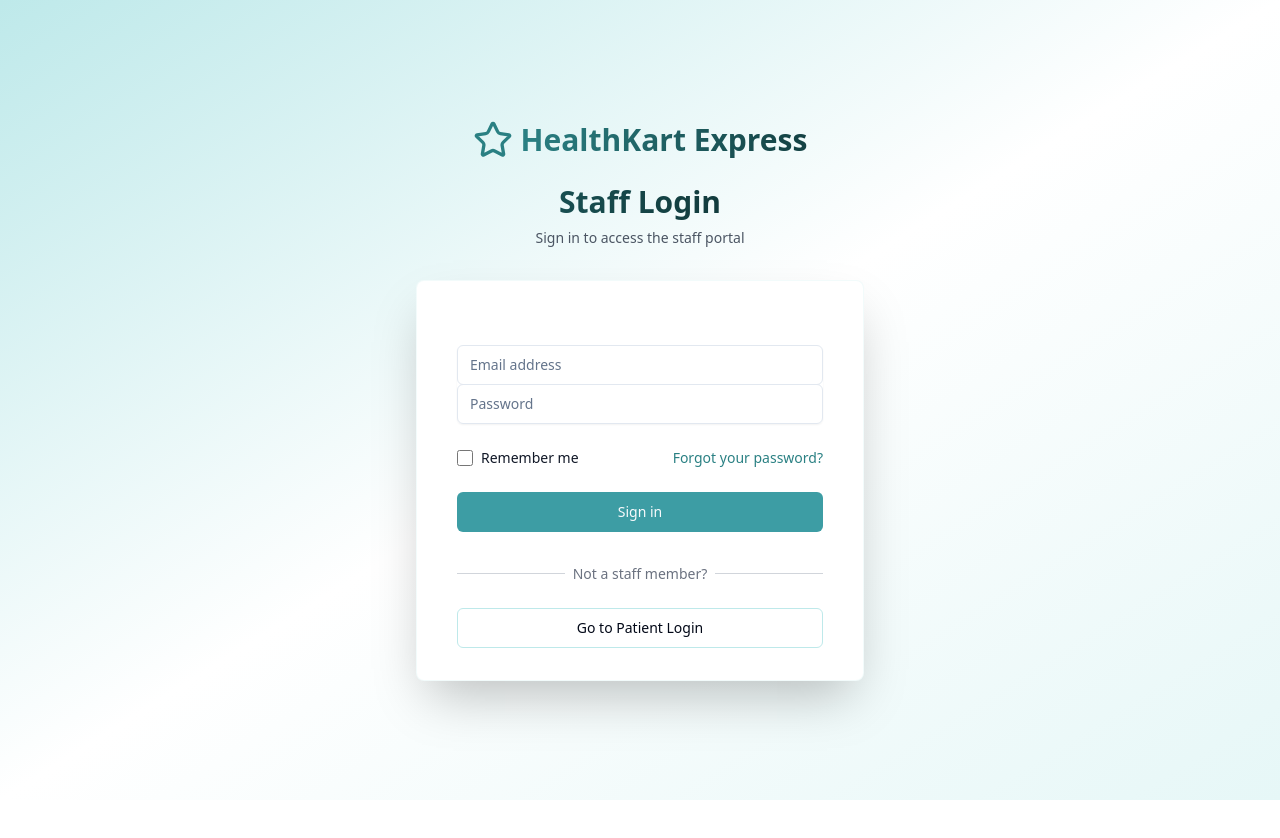
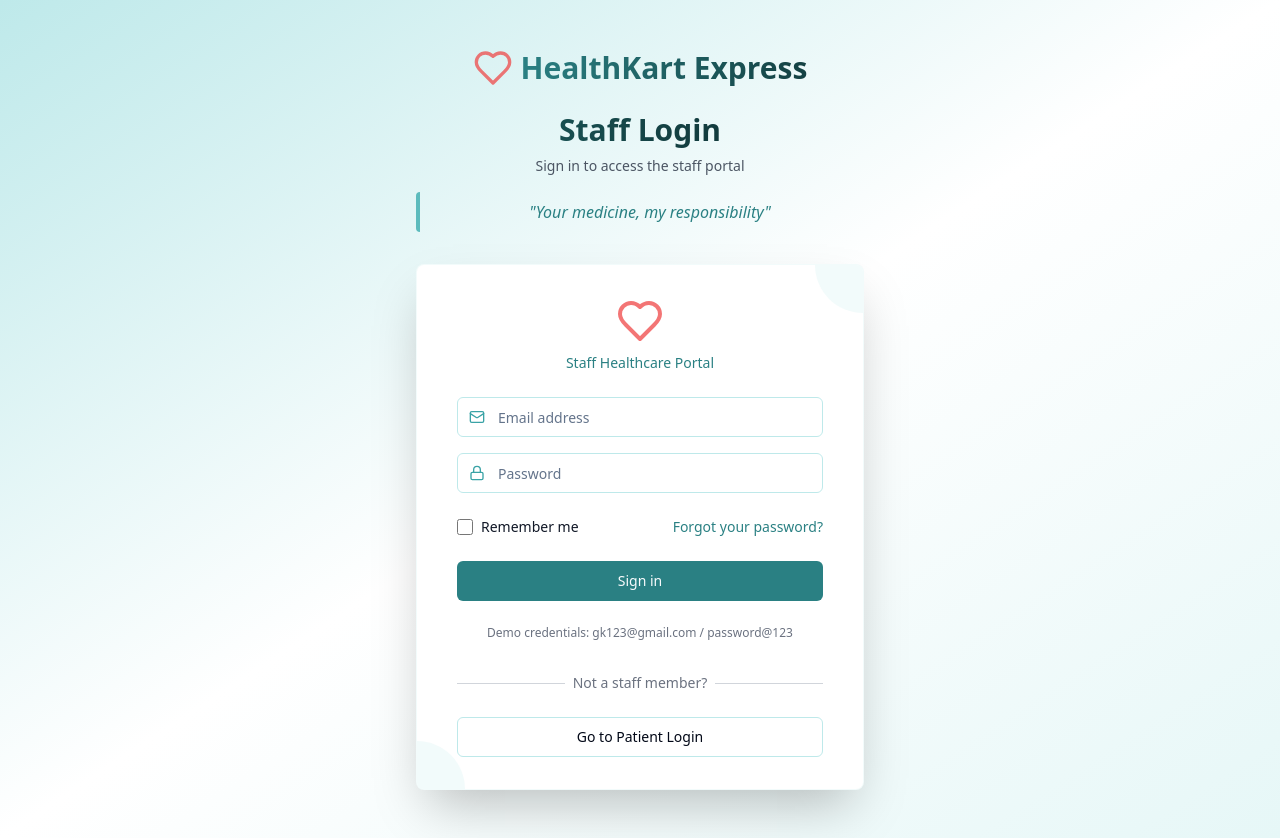
Before and after one commit to 24Yashwanth24/health-aid-reminder-system-10, a React (Vite) app: page /login in a window 1280 px wide. Before the commit the page ends 800 px from the top, so only its background shows below. Built offline with nearby package versions, Linux system fonts and the light colour scheme.

Commit message:
feat: Style login pages and add logout button
Styled the login pages with a health-related theme, including a heart emoji and the quote "Your medicine my responsibility." Added a logout button to the staff dashboard that redirects to the login page.

```diff
--- a/src/components/auth/AuthLayout.tsx
+++ b/src/components/auth/AuthLayout.tsx
@@ -2,22 +2,23 @@
 import React from 'react';
 import { Link } from 'react-router-dom';
 import { Button } from '@/components/ui/button';
-import { StarIcon } from 'lucide-react';
+import { StarIcon, Heart } from 'lucide-react';
 
 interface AuthLayoutProps {
   children: React.ReactNode;
   title: string;
   subtitle: string;
   type: 'user' | 'staff';
+  quote?: string;
 }
 
-const AuthLayout = ({ children, title, subtitle, type }: AuthLayoutProps) => {
+const AuthLayout = ({ children, title, subtitle, type, quote }: AuthLayoutProps) => {
   return (
     <div className="min-h-screen bg-gradient-to-br from-health-200 via-white to-health-100 flex flex-col justify-center py-12 sm:px-6 lg:px-8">
       <div className="sm:mx-auto sm:w-full sm:max-w-md">
         <div className="flex justify-center">
           <Link to="/" className="flex items-center space-x-2 group">
-            <StarIcon className="h-10 w-10 text-health-600 group-hover:text-health-700 transition-all duration-300 transform group-hover:scale-110" />
+            <Heart className="h-10 w-10 text-red-500 group-hover:text-red-700 transition-all duration-300 transform group-hover:scale-110 animate-pulse" />
             <span className="text-3xl font-bold bg-gradient-to-r from-health-600 to-health-800 bg-clip-text text-transparent">HealthKart Express</span>
           </Link>
         </div>
@@ -25,11 +26,19 @@ const AuthLayout = ({ children, title, subtitle, type }: AuthLayoutProps) => {
         <div className="mt-6 text-center">
           <h2 className="text-3xl font-extrabold bg-gradient-to-r from-health-700 to-health-900 bg-clip-text text-transparent">{title}</h2>
           <p className="mt-2 text-sm text-gray-600">{subtitle}</p>
+          {quote && (
+            <div className="mt-4 italic text-health-600 font-medium border-l-4 border-health-400 pl-4 py-2 bg-health-50/50 rounded">
+              "{quote}"
+            </div>
+          )}
         </div>
       </div>
 
       <div className="mt-8 sm:mx-auto sm:w-full sm:max-w-md">
-        <div className="bg-white py-8 px-6 shadow-2xl rounded-lg sm:px-10 transform transition-all duration-300 hover:shadow-health-200/50 border border-health-100/50">
+        <div className="bg-white py-8 px-6 shadow-2xl rounded-lg sm:px-10 transform transition-all duration-300 hover:shadow-health-200/50 border border-health-100/50 relative overflow-hidden">
+          <div className="absolute -top-12 -right-12 w-24 h-24 bg-health-100 rounded-full opacity-50"></div>
+          <div className="absolute -bottom-12 -left-12 w-24 h-24 bg-health-100 rounded-full opacity-50"></div>
+
           {children}
 
           <div className="mt-8">
--- a/src/components/auth/StaffLoginForm.tsx
+++ b/src/components/auth/StaffLoginForm.tsx
@@ -4,6 +4,7 @@ import { useNavigate } from 'react-router-dom';
 import { Button } from '@/components/ui/button';
 import { Input } from '@/components/ui/input';
 import { useToast } from '@/hooks/use-toast';
+import { Heart, Mail, Lock } from 'lucide-react';
 
 const StaffLoginForm = () => {
   const [email, setEmail] = useState('');
@@ -31,7 +32,7 @@ const StaffLoginForm = () => {
       } else {
         toast({
           title: "Login failed",
-          description: "Invalid credentials. Try staff@demo.com / password",
+          description: "Invalid credentials. Try gk123@gmail.com / password@123",
           variant: "destructive",
         });
       }
@@ -40,10 +41,15 @@ const StaffLoginForm = () => {
   };
 
   return (
-    <form className="mt-8 space-y-6" onSubmit={handleSubmit}>
-      <div className="rounded-md shadow-sm -space-y-px">
-        <div>
-          <label htmlFor="email-address" className="sr-only">Email address</label>
+    <form className="space-y-6" onSubmit={handleSubmit}>
+      <div className="text-center mb-6">
+        <Heart className="mx-auto h-12 w-12 text-red-500 animate-pulse" />
+        <p className="text-sm text-health-600 mt-2">Staff Healthcare Portal</p>
+      </div>
+
+      <div className="space-y-4">
+        <div className="relative">
+          <Mail className="absolute left-3 top-1/2 transform -translate-y-1/2 text-health-500 h-4 w-4" />
           <Input
             id="email-address"
             name="email"
@@ -53,11 +59,12 @@ const StaffLoginForm = () => {
             placeholder="Email address"
             value={email}
             onChange={(e) => setEmail(e.target.value)}
-            className="rounded-t-md"
+            className="pl-10 border-health-200 focus:border-health-500 focus:ring-health-500"
           />
         </div>
-        <div>
-          <label htmlFor="password" className="sr-only">Password</label>
+
+        <div className="relative">
+          <Lock className="absolute left-3 top-1/2 transform -translate-y-1/2 text-health-500 h-4 w-4" />
           <Input
             id="password"
             name="password"
@@ -67,7 +74,7 @@ const StaffLoginForm = () => {
             placeholder="Password"
             value={password}
             onChange={(e) => setPassword(e.target.value)}
-            className="rounded-b-md"
+            className="pl-10 border-health-200 focus:border-health-500 focus:ring-health-500"
           />
         </div>
       </div>
@@ -95,14 +102,23 @@ const StaffLoginForm = () => {
       <div>
         <Button
           type="submit"
-          className="w-full"
+          className="w-full bg-health-600 hover:bg-health-700"
           disabled={isLoading}
         >
-          {isLoading ? 'Signing in...' : 'Sign in'}
+          {isLoading ? (
+            <div className="flex items-center justify-center">
+              <svg className="animate-spin -ml-1 mr-3 h-5 w-5 text-white" xmlns="http://www.w3.org/2000/svg" fill="none" viewBox="0 0 24 24">
+                <circle className="opacity-25" cx="12" cy="12" r="10" stroke="currentColor" strokeWidth="4"></circle>
+                <path className="opacity-75" fill="currentColor" d="M4 12a8 8 0 018-8V0C5.373 0 0 5.373 0 12h4zm2 5.291A7.962 7.962 0 014 12H0c0 3.042 1.135 5.824 3 7.938l3-2.647z"></path>
+              </svg>
+              Signing in...
+            </div>
+          ) : 'Sign in'}
         </Button>
       </div>
 
-      <div className="text-center text-sm">
+      <div className="text-center text-xs text-gray-500">
+        <p>Demo credentials: gk123@gmail.com / password@123</p>
       </div>
     </form>
   );
--- a/src/components/layout/Navbar.tsx
+++ b/src/components/layout/Navbar.tsx
@@ -1,18 +1,33 @@
 
 import React from 'react';
-import { Link } from 'react-router-dom';
+import { Link, useNavigate } from 'react-router-dom';
 import { Button } from '@/components/ui/button';
-import { Bell } from 'lucide-react';
+import { Bell, LogOut } from 'lucide-react';
 import { useToast } from '@/hooks/use-toast';
 
 const Navbar = () => {
   const { toast } = useToast();
+  const navigate = useNavigate();
 
   const handleNotificationClick = () => {
     toast({
       title: "Notifications",
       description: "You have 3 pending medication reminders to send",
     });
+  };
+
+  const handleLogout = () => {
+    // Clear authentication state
+    localStorage.removeItem('authType');
+    localStorage.removeItem('authEmail');
+
+    toast({
+      title: "Logged out",
+      description: "You have been logged out successfully",
+    });
+
+    // Redirect to staff login page
+    navigate('/login');
   };
 
   return (
@@ -34,6 +49,17 @@ const Navbar = () => {
           <Bell className="h-5 w-5" />
           <span className="absolute top-0 right-0 h-4 w-4 bg-red-500 rounded-full text-[10px] flex items-center justify-center text-white">3</span>
         </Button>
+
+        <Button
+          variant="outline"
+          size="sm"
+          onClick={handleLogout}
+          className="flex items-center space-x-2"
+        >
+          <LogOut className="h-4 w-4" />
+          <span>Logout</span>
+        </Button>
+
         <span className="text-sm text-gray-600">Staff Portal</span>
       </div>
     </nav>
--- a/src/pages/auth/StaffLogin.tsx
+++ b/src/pages/auth/StaffLogin.tsx
@@ -9,6 +9,7 @@ const StaffLogin = () => {
       title="Staff Login"
       subtitle="Sign in to access the staff portal"
       type="staff"
+      quote="Your medicine, my responsibility"
     >
       <StaffLoginForm />
     </AuthLayout>
--- a/src/pages/auth/UserLogin.tsx
+++ b/src/pages/auth/UserLogin.tsx
@@ -9,6 +9,7 @@ const UserLogin = () => {
       title="User Login"
       subtitle="Sign in to access your medication portal"
       type="user"
+      quote="Your medicine, my responsibility"
     >
       <UserLoginForm />
     </AuthLayout>
```
